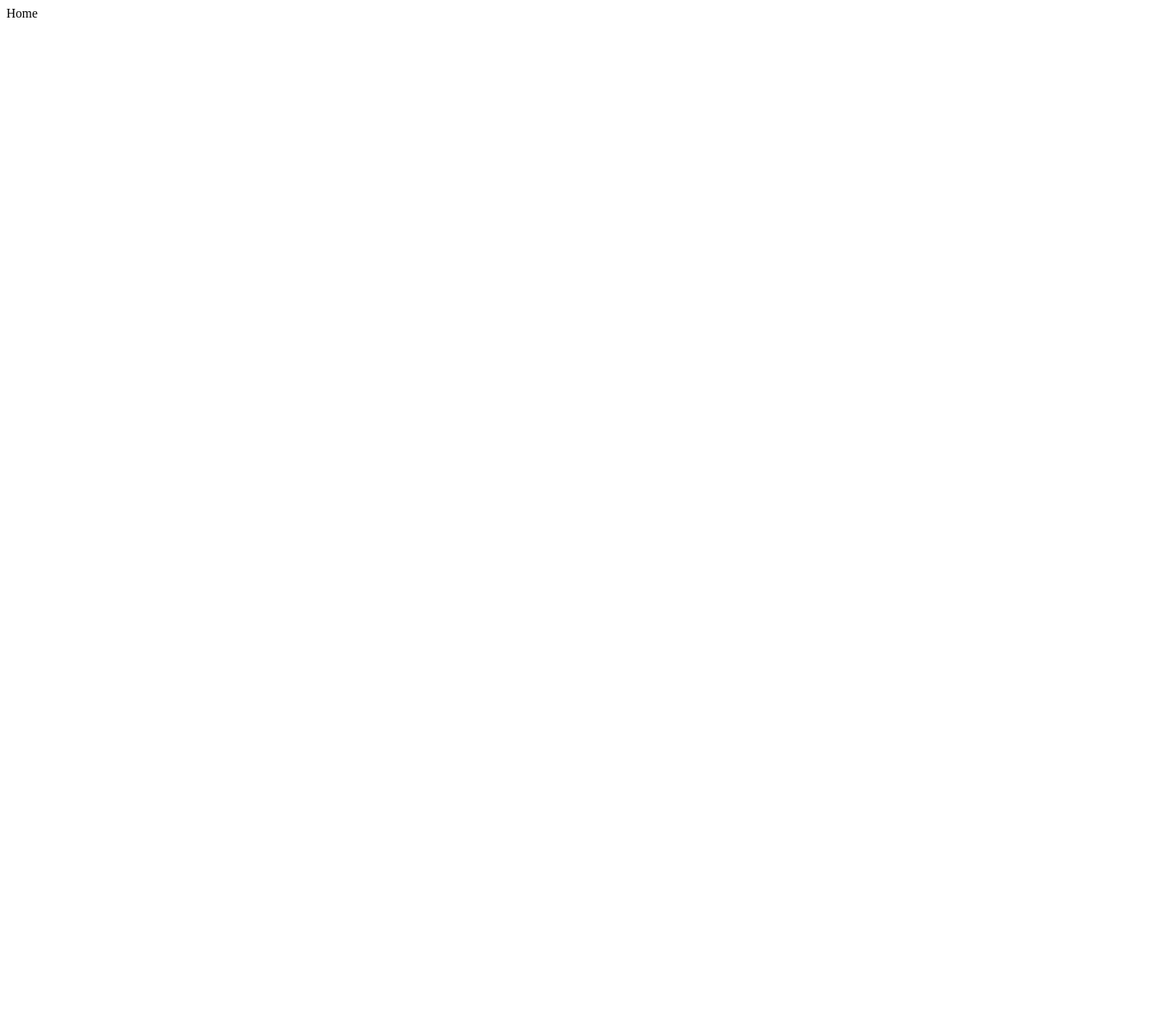
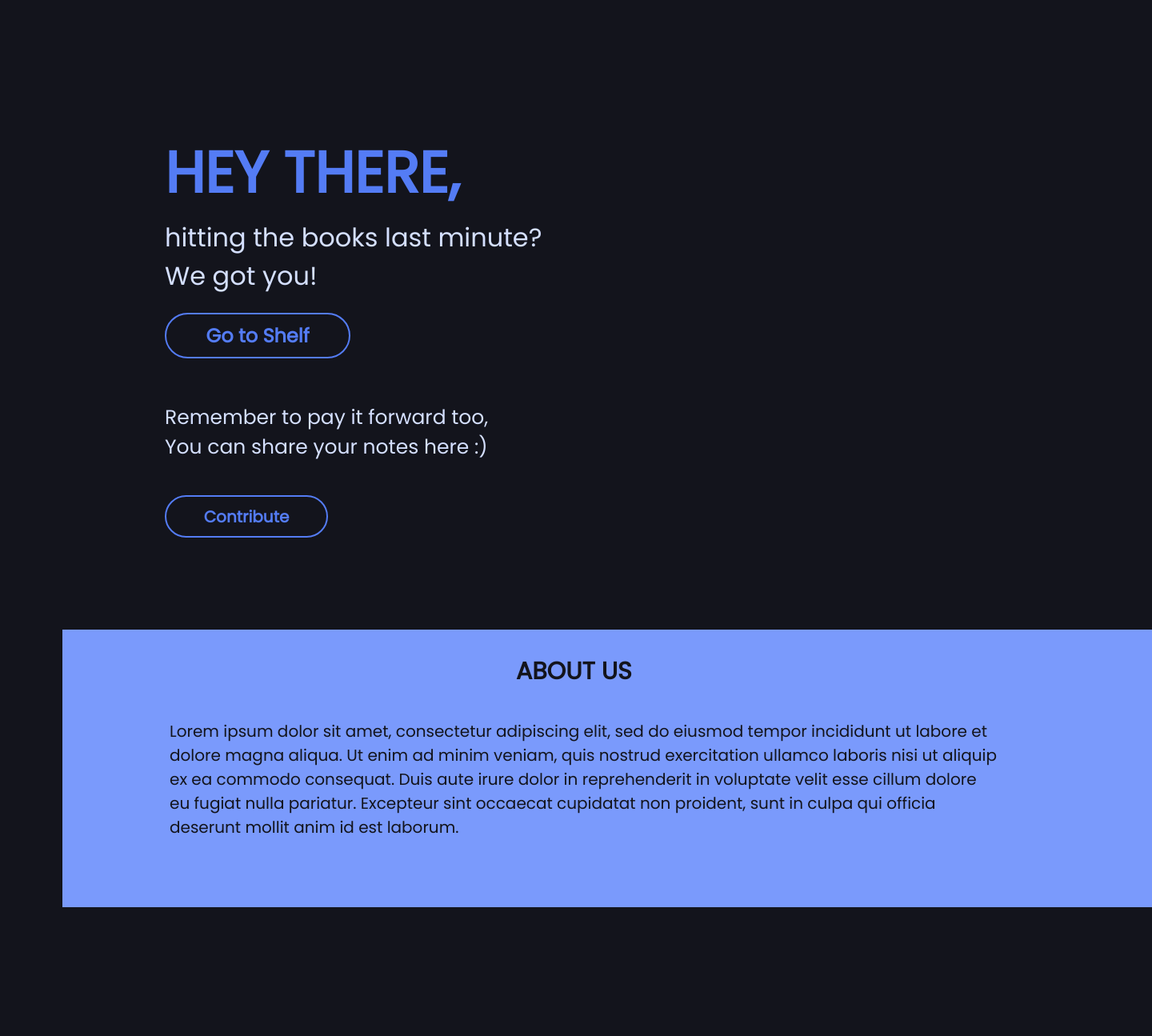
Before and after one commit to GDSC-MACE/MaceNotes, a React (Create React App) app: page / in a window 1280 px wide. Shown: the top 1295 px of the page at 80% size, 1440 px wide, since content can reach past the window. Before the commit the page ends 800 px from the top, so only its background shows below. Built offline with nearby package versions, Linux system fonts and the light colour scheme.

Commit message:
created home page
Created home page with React

```diff
--- a/src/Pages/Home/home.css
+++ b/src/Pages/Home/home.css
@@ -0,0 +1,235 @@
+@import url('https://fonts.googleapis.com/css?family=Poppins');
+
+body{
+    width: 100%;
+    height: 100%;
+    margin: 0;
+    background-color: #13141C;
+}
+
+p{
+    color:#D4DFFF;
+}
+
+a{
+    text-decoration: none;
+    color:#13141C
+}
+
+a:hover{
+
+    color: #D4DFFF;
+}
+
+#container{
+
+    background-color: #13141C;
+    display: block;
+    position:absolute;
+    top: 0;
+    bottom: 0;
+    left: 0;
+    right: 0;
+    width: 100%;
+    height: 100%;
+}
+
+#heythere {
+
+    position: absolute;
+    max-width: 396px;
+    height: 108px;
+    left: 206px;
+    top: 114px;
+    font-family: Poppins;
+    font-style: normal;
+    font-weight: bold;
+    font-size: 72px;
+    line-height: 108px;
+    color:#547CF5
+}
+
+#p1{
+    position: absolute;
+    width: 489px;
+    height: 96px;
+    left: 206px;
+    top: 241px;
+    font-family: Poppins;
+    font-style: normal;
+    font-weight: 500;
+    font-size: 32px;
+    line-height: 48px;
+}
+
+#p2 {
+
+    position: absolute;
+    width: 408px;
+    height: 114px;
+    left: 206px;
+    top: 478px;
+    font-family: Poppins;
+    font-style: normal;
+    font-weight: 500;
+    font-size: 25px;
+    line-height: 37px;
+
+}
+
+#btn1{
+
+    position: absolute;
+    width: 232px;
+    height: 57px;
+    left: 206px;
+    top: 363px;
+    border: 2px solid #547CF5;
+    border-radius: 46px;
+    background-color: transparent;
+    text-align: center;
+    font-family: Poppins;
+    font-style: normal;
+    font-weight: 600;
+    font-size: 24px;
+    line-height: 36px;
+    color: #547CF5;
+    margin-top: 28px;
+
+
+}
+
+#btn2{
+
+    position: absolute;
+    width: 204px;
+    height: 53px;
+    left: 206px;
+    top: 589px;
+    border: 2px solid #547CF5;
+    border-radius: 46px;
+    background-color: transparent;
+    font-family: Poppins;
+    font-style: normal;
+    font-weight: 600;
+    font-size: 20px;
+    line-height: 30px;
+    color: #547CF5;
+    margin-top: 30px;
+}
+
+#btn1:hover, #btn2:hover{
+
+    background-color: #547CF5;
+    color: #13141C;
+}
+
+
+#about-us{
+
+    position: absolute;
+    width: 1362px;
+    height: 347px;
+    left: 78px;
+    top: 787px;
+    background-color: #7A9AFC;
+}
+
+#about-title{
+
+    font-family: Poppins;
+    font-style: normal;
+    font-weight: bold;
+    font-size: 30px;
+    line-height: 45px;
+    color:#13141C;
+    position: absolute;
+    width: 151px;
+    height: 45px;
+    left: 567px;
+
+}
+
+#about-p{
+
+
+    font-family: Poppins;
+    font-style: normal;
+    font-weight: 500;
+    font-size: 20px;
+    line-height: 30px;
+    color: #13141C;
+    position: absolute;
+    width: 1036px;
+    height: 150px;
+    left: 134px;
+    margin-top: 112px;
+}
+
+@import url('https://fonts.googleapis.com/css?family=Poppins');
+
+ion-icon{
+    position: absolute;
+    color:#7A9AFC;
+
+}
+
+#twitter{
+
+    width: 42px;
+    height: 42px;
+    left: 695px;
+    top: 1372px;
+}
+
+#instagram{
+
+    width: 41px;
+    height: 41px;
+    left: 532px;
+    top: 1373px;
+
+}
+
+#linkedin {
+
+    width: 40px;
+    height: 39px;
+    left: 614px;
+    top: 1373px;
+
+}
+
+#github {
+
+    width: 41px;
+    height: 41px;
+    left: 778px;
+    top: 1373px;
+}
+
+#mail {
+
+    width: 49px;
+    height: 49px;
+    left: 860px;
+    top: 1369px;
+
+}
+
+#footer-p{
+
+    font-family: Poppins;
+    font-style: normal;
+    font-weight: 500;
+    font-size: 15px;
+    line-height: 22px;
+    text-align: center;
+    color: #D4DFFF;
+
+    position: absolute;
+    width: 722px;
+    height: 23px;
+    left: 359px;
+    top: 1449px;
+}
--- a/src/Pages/Home/home.js
+++ b/src/Pages/Home/home.js
@@ -1,10 +1,44 @@
-
+import React from 'react';
+import './home.css';
 
 function Home(){
     return (
-        <div>
-            Home
+        <div id="container">
+        <h1 id="heythere">HEY THERE,</h1>
+
+
+        <div id="p1"><p>hitting the books last minute? We got you!</p></div>
+
+        <button id="btn1" href="#" >Go to Shelf</button>
+
+        <div id="p2"><p>Remember to pay it forward too, You can share your notes here :)</p></div>
+
+        <button id="btn2" href="#about-us">Contribute</button>
+
+
+        <div id="about-us">
+            <p id="about-title">ABOUT US</p>
+            <p id="about-p">Lorem ipsum dolor sit amet, consectetur adipiscing elit, sed do eiusmod tempor incididunt ut labore et dolore magna
+            aliqua. Ut enim ad minim veniam, quis nostrud exercitation ullamco laboris nisi ut aliquip ex ea commodo consequat. Duis aute irure dolor in reprehenderit in
+            voluptate velit esse cillum dolore eu fugiat nulla pariatur. Excepteur sint occaecat cupidatat non proident, sunt in culpa qui officia deserunt mollit anim id est
+            laborum.</p>
         </div>
+
+
+        {/* <a href="#" id="instagram">logo-instagram</a>
+
+        <a href="#" id="linkedin">logo-linkedin</a>
+
+        <a href="#" id="twitter">logo-twitter</a>
+
+        <a href="#" id="github">logo-github</a>
+
+        <a href="#" id="mail">mail-open</a> */}
+
+        <p id="footer-p">This is an open-source porject Developed by students of Mar Athanasius College of Engineering</p>
+
+
+    </div>
 
     )
 }
```
